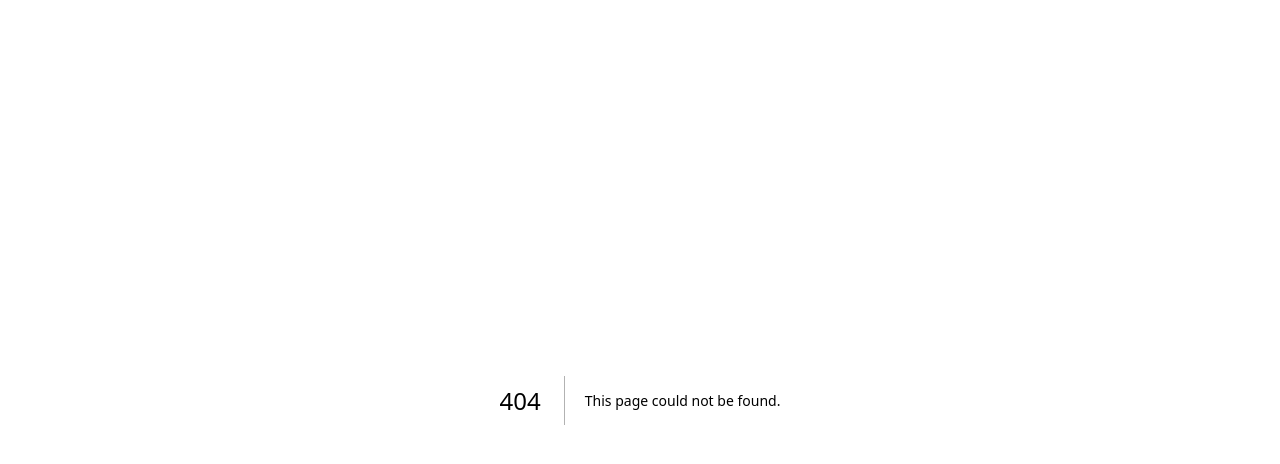
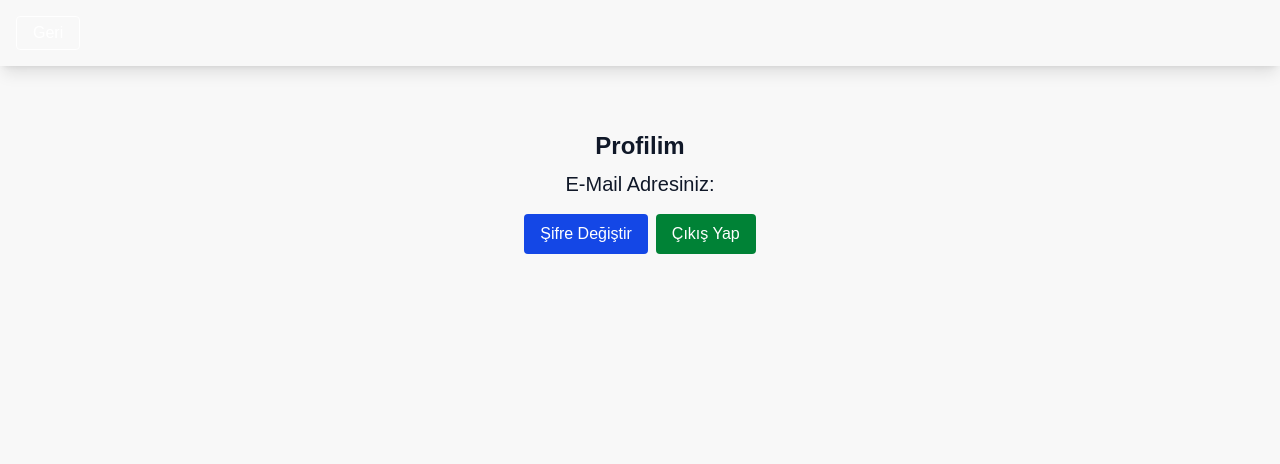
Before and after one commit to lazcansar/katibimWeb, a Next.js app: page /account in a window 1280 px wide. Before the commit this address had no page. Shown: the top 464 px of the page. Built offline with nearby package versions, Linux system fonts and the light colour scheme; no server answers.

Commit message:
New Page Created

```diff
--- /dev/null
+++ b/src/app/account/page.tsx
@@ -0,0 +1,65 @@
+"use client"
+import { useRouter } from "next/navigation";
+import { useState, useEffect } from "react";
+import Accordion from "@/components/Accordion";
+import {supabase} from "@/app/utils/supabase";
+const AccountPage = () => {
+    const [userEmail, setUserEmail] = useState('');
+    const router = useRouter();
+
+    useEffect(() => {
+        async function checkSession() {
+            const {data: {session}, error } = await supabase.auth.getSession();
+
+            setUserEmail(session.user.email);
+        }
+        checkSession();
+    }, [router]);
+
+    const handleSignOut = async () => {
+        const { error } = await supabase.auth.signOut();
+        if (error) {
+            console.error("Çıkış yaparken hata:", error);
+        } else {
+            router.push('/login');
+        }
+    };
+
+    const backDocs = async () => {
+        router.push('/docs');
+    }
+
+    return (
+        <>
+        <div className="p-4 shadow-lg">
+            <div className="container mx-auto">
+                <button
+                    className="cursor-pointer text-white border rounded px-4 py-1 transition hover:bg-gray-100 hover:text-gray-900"
+                    onClick={backDocs}>
+                    Geri
+                </button>
+            </div>
+        </div>
+            <div className="flex flex-col items-center justify-center py-16 rounded-lg px-4 lg:px-0">
+                <h1 className="text-2xl font-semibold dark:text-white text-gray-900">Profilim</h1>
+            <div className="my-2 text-xl font-medium dark:text-white text-gray-900">
+                E-Mail Adresiniz: {userEmail}
+            </div>
+            <div className="my-2 flex gap-2">
+                <button onClick={handleSignOut}
+                        className="cursor-pointer bg-blue-700 transition hover:bg-blue-800 text-white py-2 px-4 rounded inline-block">
+                    Şifre Değiştir
+                </button>
+                <button onClick={handleSignOut}
+                        className="cursor-pointer bg-green-700 transition hover:bg-green-800 text-white py-2 px-4 rounded inline-block">
+                    Çıkış Yap
+                </button>
+            </div>
+
+
+        </div>
+        </>
+    );
+};
+
+export default AccountPage;
--- a/src/app/docs/page.tsx
+++ b/src/app/docs/page.tsx
@@ -59,13 +59,8 @@ function Page() {
         checkSession();
     }, [router]);
 
-    const handleSignOut = async () => {
-        const { error } = await supabase.auth.signOut();
-        if (error) {
-            console.error("Çıkış yaparken hata:", error);
-        }else {
-            router.push('/login');
-        }
+    const handleProfile = async () => {
+        router.push('/account');
     };
 
     const handleDeleteItem = async (id: number) => {
@@ -88,12 +83,12 @@ function Page() {
 
     return (
         <div>
-            <div className="bg-teal-800">
+            <div className="p-4 shadow-lg">
                 <div className="container mx-auto">
                     <div className="flex flex-col md:flex-row justify-between items-center text-white">
-                        <span className="block">Sisteme giriş yapan kullanıcı: <strong>{userEmail}</strong></span>
-                        <button onClick={handleSignOut} className="cursor-pointer bg-amber-900 transition hover:bg-amber-700 text-white py-1 px-4 text-black">
-                            Çıkış Yap
+                        <span className="block">Hesap: <strong>{userEmail}</strong></span>
+                        <button onClick={handleProfile} className="cursor-pointer bg-blue-700 transition hover:bg-blue-600 rounded text-white py-1 px-4 text-black">
+                            Hesabım
                         </button>
                     </div>
                 </div>
--- a/src/app/page.tsx
+++ b/src/app/page.tsx
@@ -29,6 +29,8 @@ function Page() {
             if (!session) {
                 router.push('/login');
                 return;
+            } else {
+                router.push('/docs');
             }
             setUserEmail(session.user.email);
             fetchData();
```
Also changed, not shown: src/app/email-confirmed/page.tsx (added).
